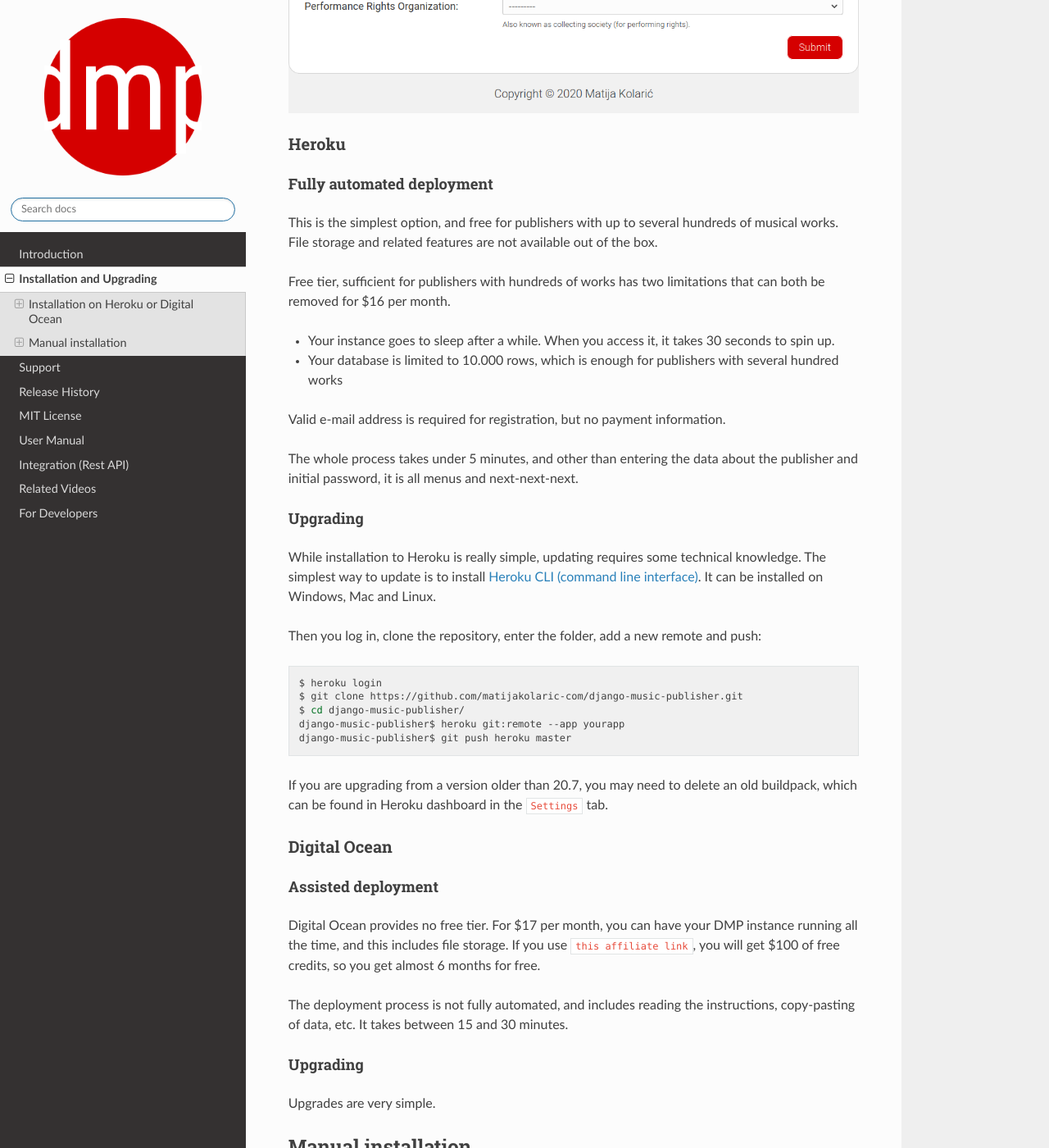
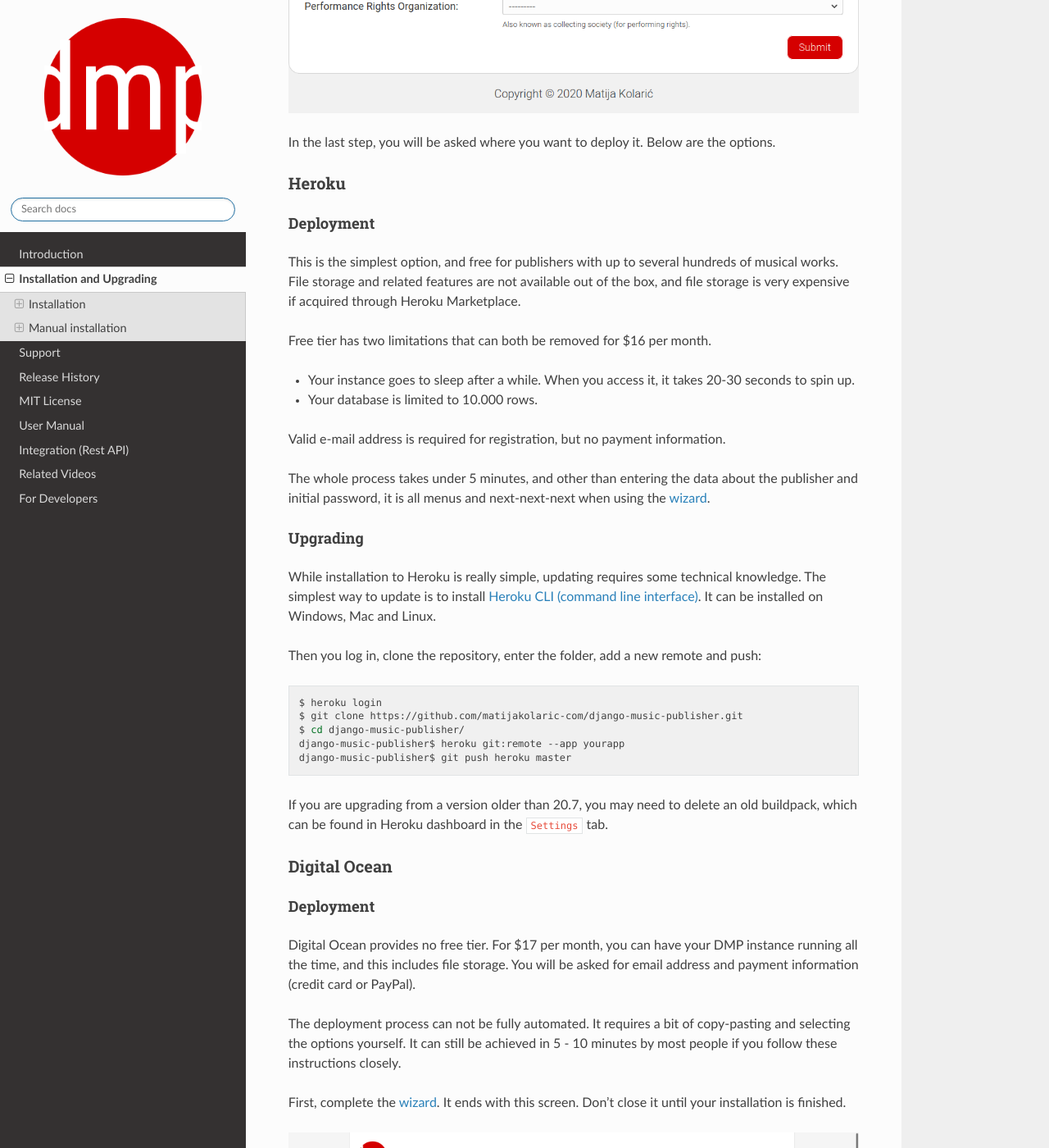
Before and after one commit to matijakolaric-com/django-music-publisher, a Sphinx documentation site: the page built from docs/installation.rst, in a window 1280 px wide and 1400 px high, scrolled down 815 px. Shown: the whole window at 82% size. Built offline with Sphinx 7.4.7 and the Read the Docs theme 2.0.0, drawn with Linux system fonts in a browser that asks for light colours; some of the changed text lies outside the part shown.

Commit message:
documentation for deployment

```diff
--- a/docs/installation.rst
+++ b/docs/installation.rst
@@ -1,36 +1,38 @@
 Installation and Upgrading
 ****************************************
 
-Installation on  Heroku or Digital Ocean
+Installation
 ++++++++++++++++++++++++++++++++++++++++++++++++++++
 
 `This wizard <https://dmp.matijakolaric.com/install/>`_ will help you in deploying
-DMP to Heroku or Digital Ocean.
+DMP.
 
 .. figure:: /images/pre_wizard.png
    :width: 100%
 
+In the last step, you will be asked where you want to deploy it. Below are the options.
+
 Heroku
 ======================================================
 
-Fully automated deployment
-------------------------------------------
+Deployment
+--------------------
 
 This is the simplest option, and free for publishers with up to several hundreds
-of musical works. File storage and related features are not available out of the box.
+of musical works. File storage and related features are not available out of the box,
+and file storage is very expensive if acquired through Heroku Marketplace.
 
-Free tier, sufficient for publishers with hundreds of works has two limitations that
-can both be removed for $16 per month.
+Free tier has two limitations that can both be removed for $16 per month.
 
-* Your instance goes to sleep after a while. When you access it, it takes 30 seconds
+* Your instance goes to sleep after a while. When you access it, it takes 20-30 seconds
   to spin up.
-* Your database is limited to 10.000 rows, which is enough for publishers with several
-  hundred works
+* Your database is limited to 10.000 rows.
 
 Valid e-mail address is required for registration, but no payment information.
 
 The whole process takes under 5 minutes, and other than entering the data
-about the publisher and initial password, it is all menus and next-next-next.
+about the publisher and initial password, it is all menus and next-next-next when using the
+`wizard <https://dmp.matijakolaric.com/install/>`_.
 
 Upgrading
 -------------------
@@ -52,21 +54,58 @@
 Digital Ocean
 ======================================================
 
-Assisted deployment
+Deployment
 --------------------------------------
 
 Digital Ocean provides no free tier. For $17 per month, you can have your DMP
-instance running all the time, and this includes file storage. If you use
-``this affiliate link``, you will get $100 of free credits, so you get almost
-6 months for free.
+instance running all the time, and this includes file storage. You will be
+asked for email address and payment information (credit card or PayPal).
 
-The deployment process is not fully automated, and includes reading the instructions,
-copy-pasting of data, etc. It takes between 15 and 30 minutes.
+The deployment process can not be fully automated. It requires a bit of copy-pasting and selecting the options
+yourself. It can still be achieved in 5 - 10 minutes by most people if you follow these instructions closely.
+
+First, complete the `wizard <https://dmp.matijakolaric.com/install/>`_. It ends with this screen.
+Don't close it until your installation is finished.
+
+.. figure:: /images/installation_do_1.png
+   :width: 100%
+
+Click on the ``Deploy to DigitalOcean`` button. This will take you to Digital Ocean
+in a new tab. Once you have completed the registration, their wizard starts.
+
+Do not change values already set, unless you know exactly what you are doing.
+All you have to do is add values of variables explained here and those from the
+first wizard.
+
+* ''DJANGO_SUPERUSER_USERNAME'' is the username of your first user.
+* ''DJANGO_SUPERUSER_PASSWORD'' is the initial password of your first user, you can and should change it in the app later.
+* Variables starting with ''S3'' are used for file storage, setting this up is explained later in this document.
+
+Copy-paste the of environment variables rest from the first wizard. Feel free to change ''SECRET_KEY'' to something else.
+
+In the second step, you select the size of your instance. The smallest ``Basic`` option should be enough for any small
+publisher. Then just finish the wizard.
+
+File Storage
+----------------------
+
+Support for file uploads was only added in 2022, and is not required for registrations
+of musical works or royalty processing. Currently, it is only used for secret sharable playlists
+and in presenting this data elsewhere (e.g. your website) using REST API.
+
+.. figure:: /images/installation_do_f1.png
+   :width: 100%
+
+Digital Ocean calls their S3 storage "Spaces", where one space is really an S3 bucket.
+The defaults are fine, just give it a name, and this name goes into 'S3_BUCKET' variable.
+
+
 
 Upgrading
 ----------------------
 
-Upgrades are very simple.
+To be explained
+
 
 Manual installation
 ++++++++++++++++++++++++++++++++++++++++++++++++++++++
```
Also changed, not shown: docs/images/installation_do_1.png (added), docs/images/installation_do_f1.png (added), 2 other files.
